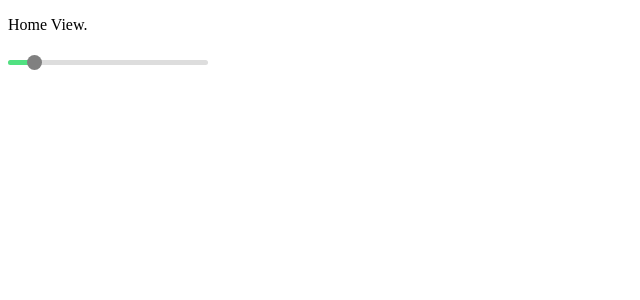
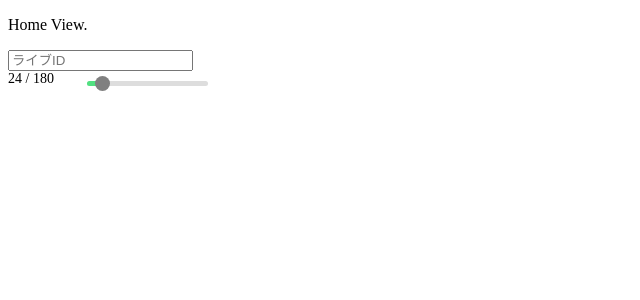
Before and after one commit to MijinkoSD/mirrativ-audio-player, a Vue app: page / in a window 1280 px wide. Shown: the top 300 px of the page, without its empty margins (0-640 px from the left). Built offline with nearby package versions, Linux system fonts and the light colour scheme.

Commit message:
Add: ラベル付きシークバー

```diff
--- /dev/null
+++ b/src/templates/SeekWithLabel.vue
@@ -0,0 +1,41 @@
+<script setup lang="ts">
+import { computed, ref } from 'vue'
+import SeekBar from './SeekBar.vue'
+import { stringFormat } from '@/utilities/stringFormat'
+
+const props = defineProps<{
+  current: number
+  length: number
+  label?: string
+  lebelWidth?: string
+}>()
+const emits = defineEmits<{
+  'update:current': [newValue: number]
+}>()
+
+const current = computed({
+  get: () => props.current,
+  set: (value) => emits('update:current', value)
+})
+const label = ref<string>(props.label ?? '{current} / {length}')
+</script>
+
+<template>
+  <div class="seek-with-label">
+    <div class="label-area" :style="{ width: props.lebelWidth }">
+      <span class="label"> {{ stringFormat(label, { current, length }) }} </span>
+    </div>
+    <SeekBar v-model:current="current" :length="length" />
+  </div>
+</template>
+
+<style scoped lang="scss">
+.seek-with-label {
+  display: flex;
+  flex-direction: row;
+}
+.label-area {
+  width: 130px;
+  font-size: 14px;
+}
+</style>
--- /dev/null
+++ b/src/utilities/stringFormat.ts
@@ -0,0 +1,27 @@
+/**
+ * "{key}"のような文字列を"value"に変換します。
+ * keyとvalueの組み合わせはreplacementに辞書型で格納します。
+ *
+ * 例) pattern: "時刻: {time}", replacement: {time: "5:30"}
+ *     結果: "時刻: 5:30"
+ *
+ * @param pattern 元の文字列
+ * @param replacement 置換する文字列
+ * @returns 置換後の文字列
+ */
+export const stringFormat = (
+  pattern: string,
+  replacement: { [key: string]: string | number | boolean | bigint },
+): string => {
+  for (const [k, v] of Object.entries(replacement)) {
+    const regExp = new RegExp(`\\{\\s*${k}\\s*\\}`, "g");
+    let strV: string;
+    if (typeof v === "string") {
+      strV = v;
+    } else {
+      strV = v.toString();
+    }
+    pattern = pattern.replace(regExp, strV);
+  }
+  return pattern;
+};
--- a/src/views/HomeView.vue
+++ b/src/views/HomeView.vue
@@ -1,6 +1,7 @@
 <script setup lang="ts">
-import SeekBar from '@/templates/SeekBar.vue'
 import { computed, ref } from 'vue'
+import SeekWithLabel from '@/templates/SeekWithLabel.vue'
+// import { getPlayer } from '@/connect/audio'
 
 const _current = ref<number>(24)
 const current = computed({
@@ -11,11 +12,18 @@ const current = computed({
     _current.value = Math.round(value)
   }
 })
+
+const liveId = ref<string>('')
+
+// const playLive = () => {
+
+// }
 </script>
 
 <template>
   <p>Home View.</p>
-  <SeekBar class="seek-bar" v-for="i in 1" :key="i" :length="180" v-model:current="current" />
+  <input :value="liveId" placeholder="ライブID" />
+  <SeekWithLabel class="seek-bar" :length="180" v-model:current="current" />
 </template>
 
 <style scoped lang="scss">
```
